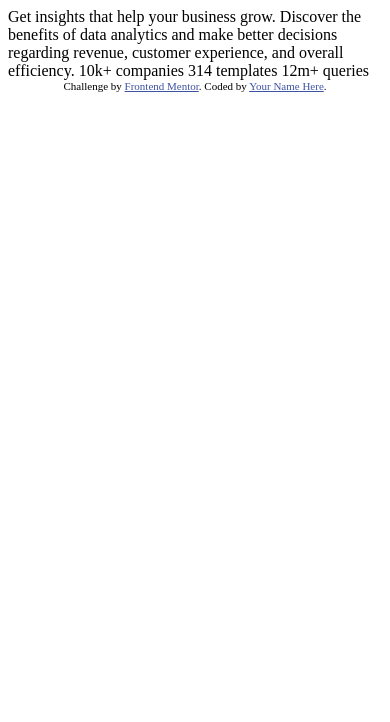
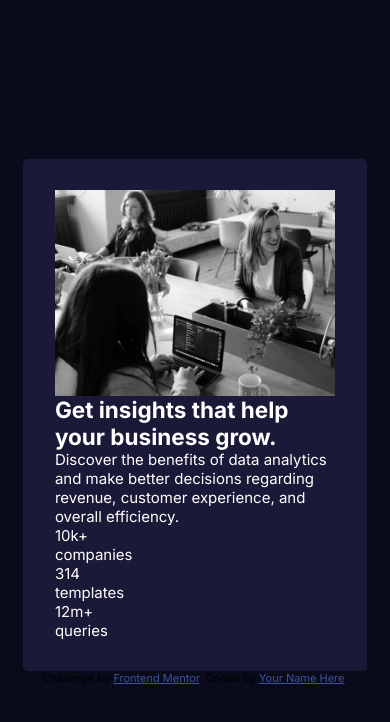
Before and after one commit to juan-mentor/stats-preview-card-component-main, a plain HTML site: page index.html in a window 390 px wide. Drawn offline with Linux system fonts and the light colour scheme.

Commit message:
estilos mobile inicio

```diff
--- a/Css/style.css
+++ b/Css/style.css
@@ -0,0 +1,74 @@
+:root {
+ /********** COLORS **********/
+
+    /* Primary */
+
+    --very-dark-blue-main-background: hsl(233, 47%, 7%);
+    --dark-desaturated-blue-card-background: hsl(244, 38%, 16%);
+    --soft-violet-accent: hsl(277, 64%, 61%);
+
+    /* Neutral */
+
+    --white-main-heading-stats: hsl(0, 0%, 100%);
+    --slightly-transparent-white-main-paragraph: hsla(0, 0%, 100%, 0.75);
+    --slightly-transparent-white-stat-headings: hsla(0, 0%, 100%, 0.6);
+}
+
+html {
+    font-size: 15px;
+}
+
+* {
+    padding: 0;
+    margin: 0;
+    box-sizing: border-box;
+}
+
+body {
+    font-family: "Inter", sans-serif;
+    font-weight: 400;
+    font-style: normal;
+    display: flex;
+    flex-direction: column;
+    min-height: 100vh;
+    justify-content: center;
+    align-items: center;
+    background-color: var(--very-dark-blue-main-background);
+}
+
+h1,
+h2,
+h3 {
+    /* font-family: "Lexend Deca", sans-serif;
+    font-weight: 400;
+    font-style: normal; */
+}
+
+.card {
+    width:88%;
+    max-width: 1115px;
+    border-radius: 5px;
+    padding: 2.1rem;
+    background-color: var(--dark-desaturated-blue-card-background);
+    color: var(--white-main-heading-stats);
+}
+
+.image-container {
+
+    width: 100%;
+
+
+    border-radius: 5px 5px 0 0;
+    background-color: hsla(277, 64%, 61%, 0.8);
+
+}
+
+.card__image {
+
+
+
+    max-width: 100%;
+    vertical-align: top;
+
+
+}
--- a/index.html
+++ b/index.html
@@ -4,26 +4,68 @@
     <meta charset="UTF-8">
     <meta name="viewport" content="width=device-width, initial-scale=1.0"> <!-- displays site properly based on user's device -->
 
+    <title>Frontend Mentor | Stats preview card component</title>
+
     <link rel="icon" type="image/png" sizes="32x32" href="./images/favicon-32x32.png">
 
-  <title>Frontend Mentor | Stats preview card component</title>
+    <link rel="preconnect" href="https://fonts.googleapis.com">
+    <link rel="preconnect" href="https://fonts.gstatic.com" crossorigin>
+    <link href="https://fonts.googleapis.com/css2?family=Inter:ital,opsz,wght@0,14..32,100..900;1,14..32,100..900&family=Lexend+Deca:wght@100..900&display=swap" rel="stylesheet">
 
-  <!-- Feel free to remove these styles or customise in your own stylesheet 👍 -->
+    <link rel="stylesheet" href="Css/style.css">
+
     <style>
       .attribution { font-size: 11px; text-align: center; }
       .attribution a { color: hsl(228, 45%, 44%); }
     </style>
   </head>
+
   <body>
+    <main class="card">
+      <header class="image-container">
+        <img src="images/image-header-mobile.jpg" alt="imagen de personal reuniéndose en la oficina" class="card__image">
+      </header>
 
-  Get insights that help your business grow.
+      <section class="card__content">
+        <div class="card__texts">
+          <h1 class="card__title">
+            Get <span>insights</span> that help your business grow.
+          </h1>
 
-  Discover the benefits of data analytics and make better decisions regarding revenue, customer
-  experience, and overall efficiency.
+          <p class="card__paragraph">
+             Discover the benefits of data analytics and make better decisions regarding revenue, customer experience, and overall efficiency.
+          </p>
+        </div>
 
-  10k+ companies
-  314 templates
-  12m+ queries
+        <div class="analytics">
+          <div class="datas-container">
+            <p class="card__number">10k+</p>
+
+            <p class="card__data">companies</p>
+          </div>
+
+          <div class="datas-container">
+            <p class="card__number">314</p>
+
+            <p class="card__data">templates</p>
+          </div>
+
+          <div class="datas-container">
+            <p class="card__number">12m+</p>
+
+            <p class="card__data">queries</p>
+          </div>
+        </div>
+      </section>
+    </main>
+
+    <!--
+
+
+
+
+
+    -->
 
     <div class="attribution">
       Challenge by <a href="https://www.frontendmentor.io?ref=challenge" target="_blank">Frontend Mentor</a>.
```
Lines whose indentation alone changed are shown as unchanged.
